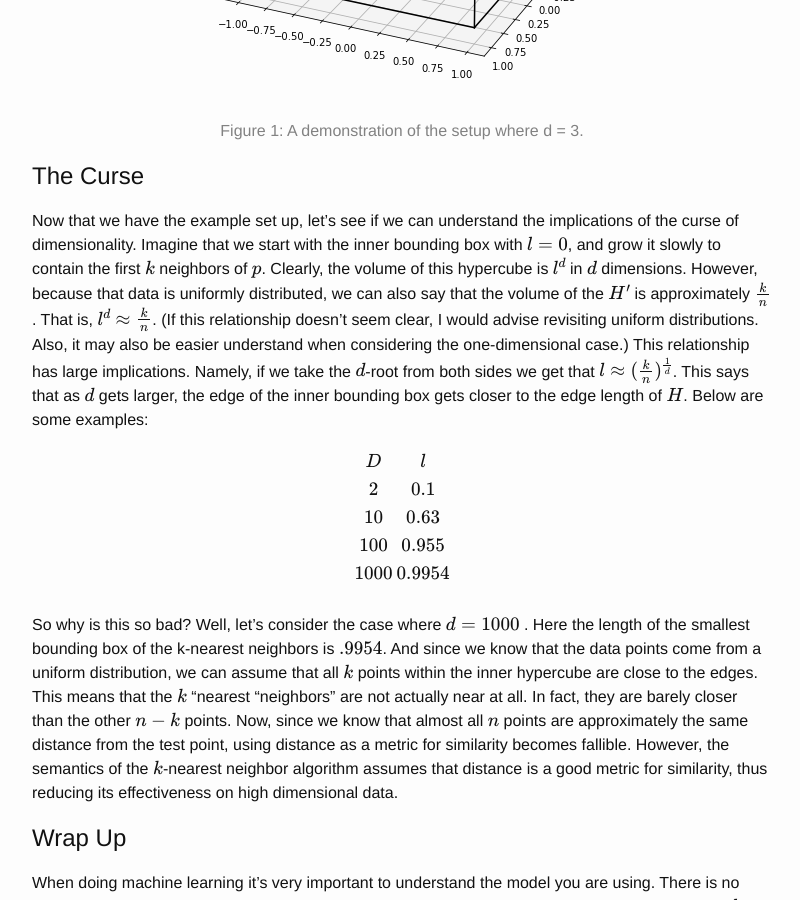
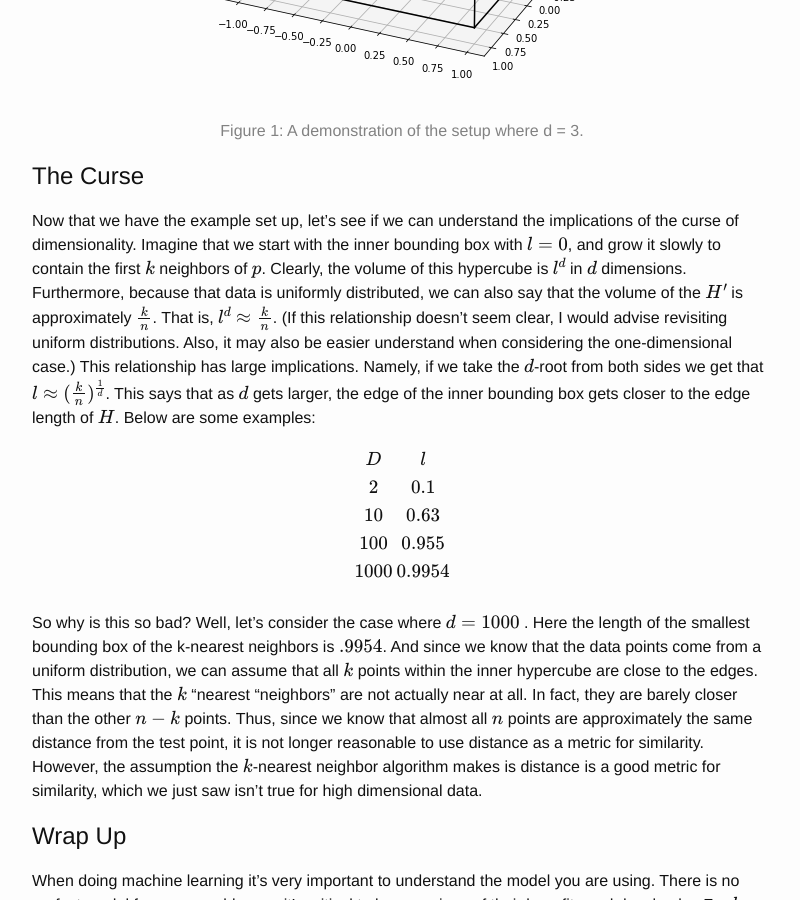
Before and after one commit to loucru1/loucru1.github.io, a Jekyll site: the page built from _posts/2017-20-02-curse_of_dim.md, in a window 1280 px wide and 900 px high, scrolled down 887 px. Shown: the whole window, without its empty margins (238-1038 px from the left). Built offline with Jekyll 4.4.1, drawn with Linux system fonts in a browser that asks for light colours; formulas are drawn with MathJax 3; comment, search, counter and statistics services are not loaded; some of the changed text lies outside the part shown.

Commit message:
revisions to curse of dim post

```diff
--- a/_posts/2017-20-02-curse_of_dim.md
+++ b/_posts/2017-20-02-curse_of_dim.md
@@ -11,7 +11,7 @@ One of the limitations of the \\( k \\)-nearest neighbor algorithms is that it p
 <!--more-->
 
 # The Setup
-First, let's set up the example. Let's say we have an n-dimensional uniformly distributed data set, \\( D \\). And within this dataset, every point falls within an n-dimensional hypercube, \\( H \\) (black). That is, \\( H \\) is defined as the bounding hypercube of the dataset. Inside this hypercube, let's define a smaller hypercube, \\( H’ \\) (red), that is the smallest bounding box of the \\(k \\)-nearest neighbors of a test point, \\( p \\) (blue). We can define this smaller hypercube to have edge length, \\( l \\).
+First, let's set up the example. Let's say we have an \\( d \\)-dimensional uniformly distributed data set, \\( D \\). And within this dataset, every point falls within an \\( d \\)-dimensional hypercube, \\( H \\) (black). That is, \\( H \\) is defined as the bounding hypercube of the dataset. Inside this hypercube, let's define a smaller hypercube, \\( H’ \\) (red), that is the smallest bounding box of the \\(k \\)-nearest neighbors of a test point, \\( p \\) (blue). We can define this smaller hypercube to have edge length, \\( l \\).
 
 {% include image.html
   img="assets/curse_of_dim.png"
@@ -20,7 +20,7 @@ First, let's set up the example. Let's say we have an n-dimensional uniformly di
 %}
 
 # The Curse
-Now that we have the example set up, let's see if we can understand the implications of the curse of dimensionality. Imagine that we start with the inner bounding box with  \\( l = 0 \\), and grow it slowly to contain the first \\( k \\) neighbors of \\( p \\). Clearly, the volume of this hypercube is \\( l^d \\) in \\( d \\) dimensions. However, because that data is uniformly distributed, we can also say that the volume of the \\( H’ \\) is approximately \\( \frac{k}{n} \\). That is, \\( l^d \approx \frac{k}{n} \\). (If this relationship doesn’t seem clear, I would advise revisiting uniform distributions. Also, it may also be easier understand when considering the one-dimensional case.)
+Now that we have the example set up, let's see if we can understand the implications of the curse of dimensionality. Imagine that we start with the inner bounding box with  \\( l = 0 \\), and grow it slowly to contain the first \\( k \\) neighbors of \\( p \\). Clearly, the volume of this hypercube is \\( l^d \\) in \\( d \\) dimensions. Furthermore, because that data is uniformly distributed, we can also say that the volume of the \\( H’ \\) is approximately \\( \frac{k}{n} \\). That is, \\( l^d \approx \frac{k}{n} \\). (If this relationship doesn’t seem clear, I would advise revisiting uniform distributions. Also, it may also be easier understand when considering the one-dimensional case.)
 This relationship has large implications. Namely, if we take the \\( d \\)-root from both sides we get that \\( l \approx (\frac{k}{n})^\frac{1}{d} \\). This says that as \\( d \\) gets larger, the edge of the inner bounding box gets closer to the edge length of \\( H \\).
 Below are some examples:
 
@@ -33,7 +33,7 @@ Below are some examples:
 | \\( 1000 \\) | \\( 0.9954 \\) |
 
 <br>
-So why is this so bad? Well, let's consider the case where  \\( d = 1000 \\) . Here the length of the smallest bounding box of the k-nearest neighbors is \\( .9954 \\). And since we know that the data points come from a uniform distribution, we can assume that all \\( k \\) points within the inner hypercube are close to the edges. This means that the \\( k \\) “nearest “neighbors” are not actually near at all. In fact, they are barely closer than the other \\( n - k \\) points. Now, since we know that almost all \\( n \\) points are approximately the same distance from the test point, using distance as a metric for similarity becomes fallible. However, the semantics of the \\( k \\)-nearest neighbor algorithm assumes that distance is a good metric for similarity, thus reducing its effectiveness on high dimensional data.
+So why is this so bad? Well, let's consider the case where  \\( d = 1000 \\) . Here the length of the smallest bounding box of the k-nearest neighbors is \\( .9954 \\). And since we know that the data points come from a uniform distribution, we can assume that all \\( k \\) points within the inner hypercube are close to the edges. This means that the \\( k \\) “nearest “neighbors” are not actually near at all. In fact, they are barely closer than the other \\( n - k \\) points. Thus, since we know that almost all \\( n \\) points are approximately the same distance from the test point, it is not longer reasonable to use distance as a metric for similarity. However, the assumption the \\( k \\)-nearest neighbor algorithm makes is distance is a good metric for similarity, which we just saw isn't true for high dimensional data.
 
 # Wrap Up
 When doing machine learning it’s very important to understand the model you are using. There is no perfect model for every problem so it’s critical to be conscious of their benefits and drawbacks. For \\( k \\)-nearest neighbors, its limitation is the curse of dimensionality because as the dimensions of the data set grow, distance becomes less of a valuable metric to measure similarity.
```
Also changed, not shown: Gemfile.lock.
